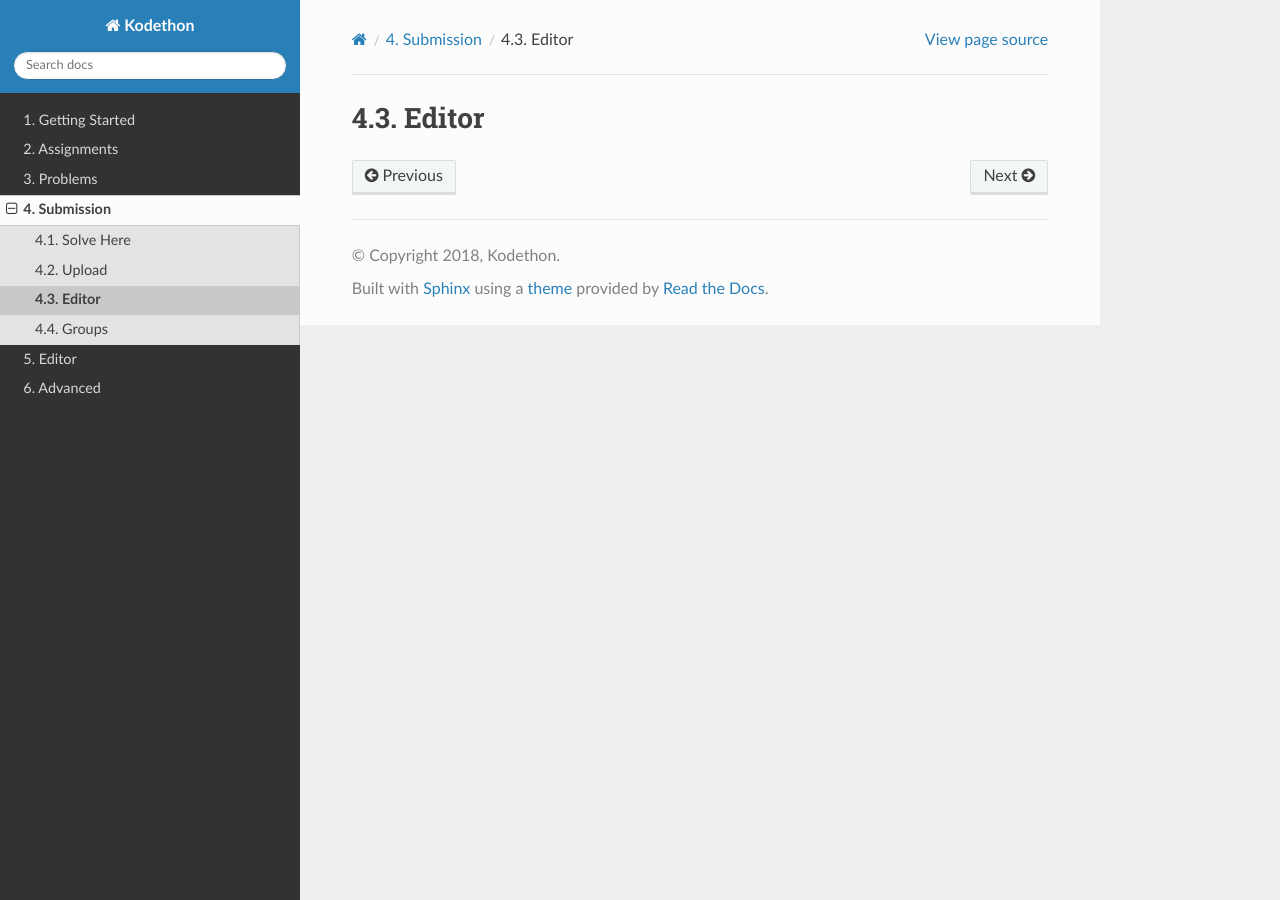
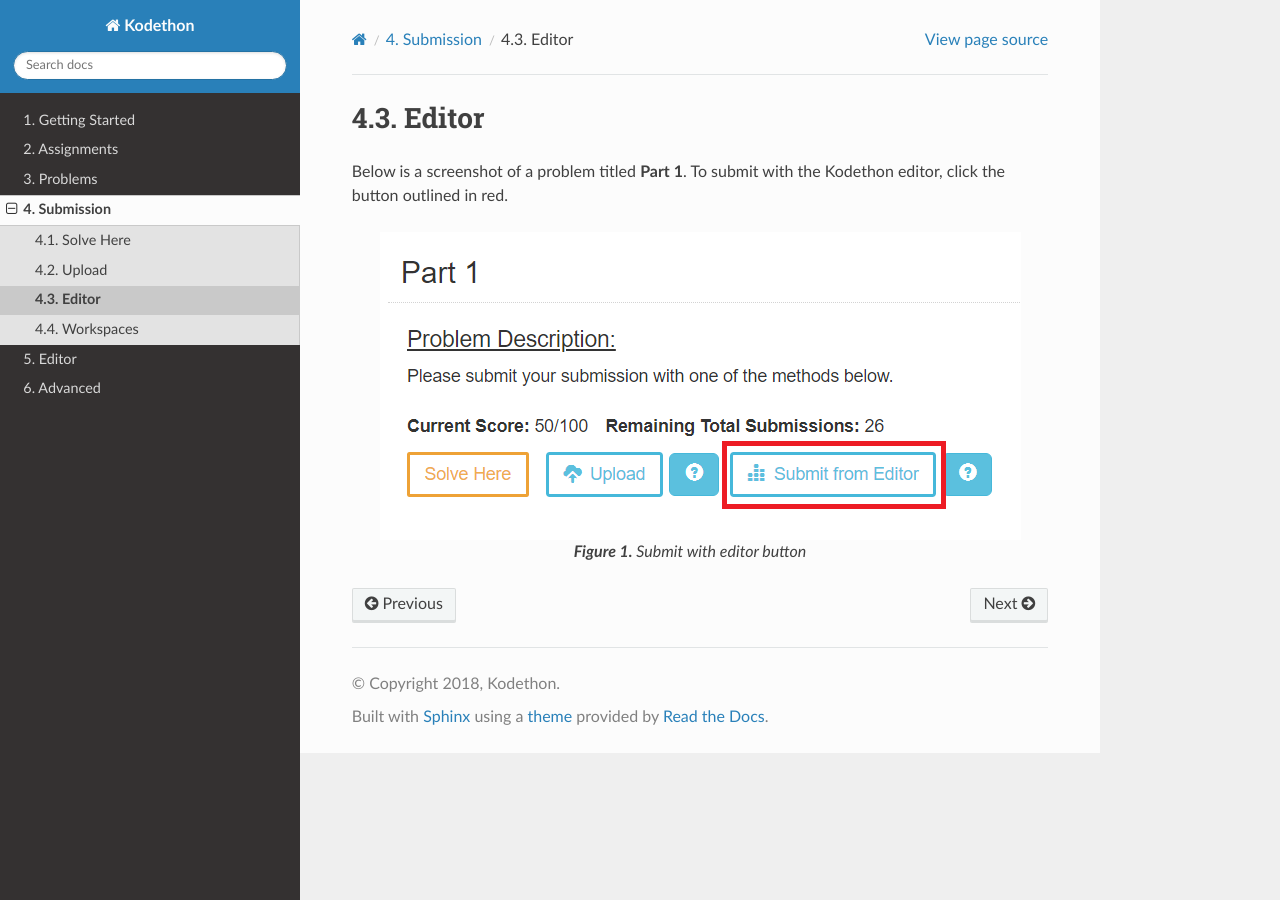
Before and after one commit to kodethon/Docs, a Sphinx documentation site: the page built from source/submission/editor.rst, in a window 1280 px wide. Built offline with Sphinx 7.4.7 and the Read the Docs theme 2.0.0, drawn with Linux system fonts in a browser that asks for light colours; pages that are not in the unit, such as notebooks, are missing from menus.

Commit message:
Update submission section

```diff
--- a/source/submission/editor.rst
+++ b/source/submission/editor.rst
@@ -1,3 +1,11 @@
 ******
 Editor
 ******
+
+Below is a screenshot of a problem titled **Part 1**. To submit with the Kodethon editor, click the button outlined in red.
+
+.. figure:: ../static/courses/assignment-editor.PNG
+    :align: center
+    :figwidth: 100%
+
+    **Figure 1.** Submit with editor button
--- a/source/submission/groups.rst
+++ /dev/null
@@ -1,3 +0,0 @@
-******
-Groups
-******
--- a/source/submission/index.rst
+++ b/source/submission/index.rst
@@ -7,4 +7,4 @@
     solve-here
     upload
     editor
-    groups
+    workspace
--- a/source/submission/solve-here.rst
+++ b/source/submission/solve-here.rst
@@ -1,3 +1,11 @@
 **********
 Solve Here
 **********
+
+Below is a screenshot of a problem titled **Part 1**. To submit with the inline editor, click the button outlined in red.
+
+.. figure:: ../static/courses/assignment-solve-here.PNG
+    :align: center
+    :figwidth: 100%
+
+    **Figure 1.** Solve here button
--- a/source/submission/upload.rst
+++ b/source/submission/upload.rst
@@ -1,3 +1,11 @@
 ******
 Upload
 ******
+
+Below is a screenshot of a problem titled **Part 1**. To upload a submission, click the button outlined in red.
+
+.. figure:: ../static/courses/assignment-upload.PNG
+    :align: center
+    :figwidth: 100%
+
+    **Figure 1.** Upload submission button
--- /dev/null
+++ b/source/submission/workspace.rst
@@ -0,0 +1,3 @@
+**********
+Workspaces
+**********
```
Also changed, not shown: source/static/courses/assignment-editor.PNG (added), source/static/courses/assignment-solve-here.PNG (added), source/static/courses/assignment-upload.PNG (added).
